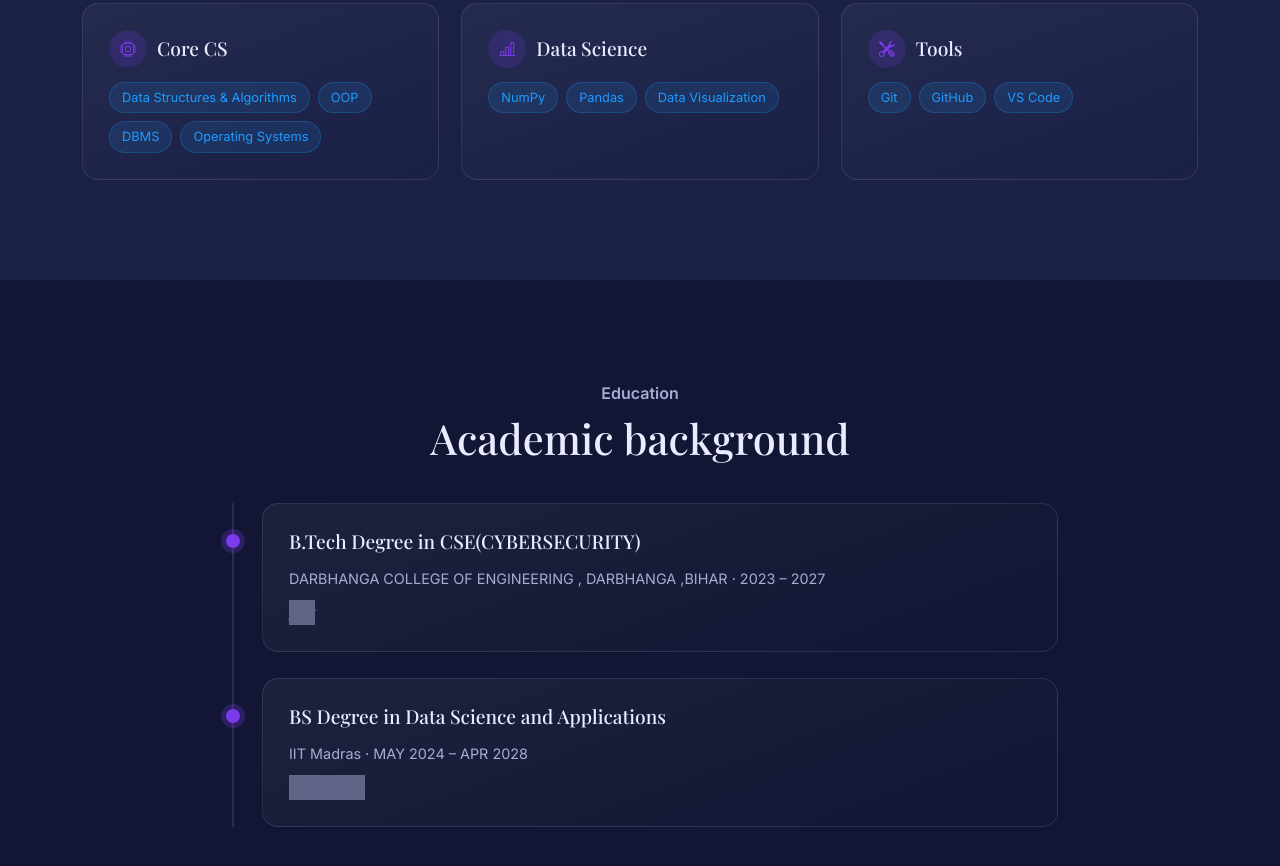
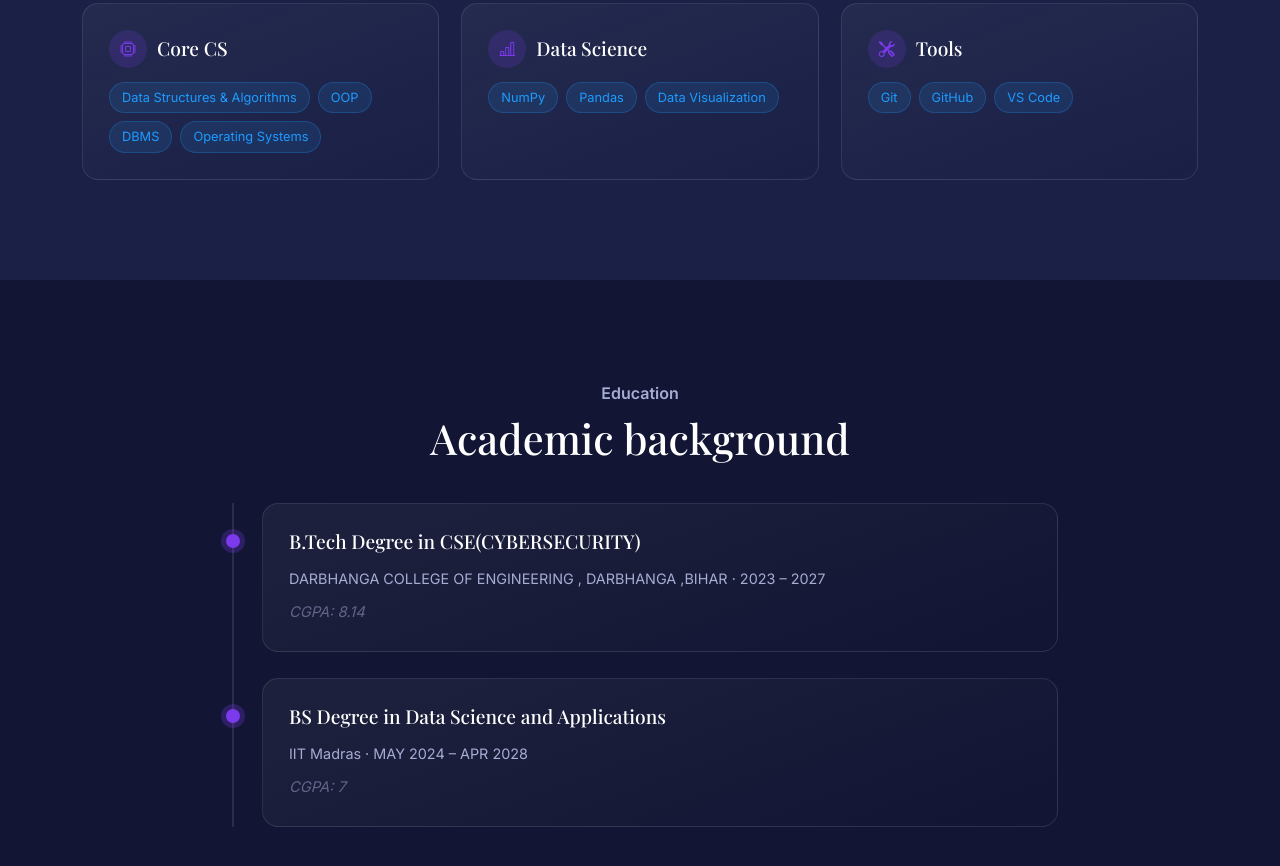
Before and after one commit to 24f2003258/RAJAN-PORTFOLIO, a plain HTML site: page index.html in a window 1280 px wide. Shown: the part 1928-2794 px from the top of the page. Drawn offline with nearby package versions, Linux system fonts and the light colour scheme.

Commit message:
PORTFOLIO CHANGES

```diff
--- a/index.html
+++ b/index.html
@@ -81,7 +81,7 @@
   <div class="container narrow">
     <p class="kicker">About</p>
     <h2>Curious about code, data and building things that work</h2>
-    <p>I'm pursuing a B.Tech degree alongside the IIT Madras BS in Data Science and Applications. This mix of engineering and data science gives me a solid base in programming, databases and statistical thinking.</p>
+    <p>I'm pursuing a B.Tech degree alongside the IIT Madras BS in Data Science and Appli. This mix of engineering and data science gives me a solid base in programming, databases and statistical thinking.</p>
     <p>My interests are Python programming, web development, artificial intelligence and machine learning. I like projects with real users and real workflows, such as role-based portals where admins, staff and students each get their own dashboard.</p>
     <p>My goal is to grow into a software developer who writes clean, maintainable code and uses data to make better products. I'm looking for internships where I can learn from a team and contribute from day one.</p>
   </div>
--- a/js/script.js
+++ b/js/script.js
@@ -5,8 +5,8 @@ const CONFIG = {
   shortName: "MY PORTFOLIO PAGE : RAJAN",
   email: "rajandeviitm6204@gmail.com",               // TODO: add your email
   github: "https://github.com/your-username",    // TODO: add GitHub URL
-  linkedin: "www.linkedin.com/in/rajan-dev-singh-051071288", // TODO: add LinkedIn URL
-  cgpa: "8.10",
+  linkedin: "https://https://www.linkedin.com/in/rajandevsingh6204", // TODO: add LinkedIn URL
+  //cgpa: "7",
   typed: ["Python Programming","Web Development","Data Science","Artificial Intelligence","Machine Learning","Software Development"]
 };
 
@@ -22,8 +22,8 @@ const SKILLS = [
 
 /* ---------- Education: fill in the placeholders ---------- */
 const EDUCATION = [
-  {degree:"B.Tech Degree in CSE(CYBERSECURITY)",school:"DARBHANGA COLLEGE OF ENGINEERING , DARBHANGA ,BIHAR",period:"2023 – 2027",note:"jsjjs"},
-  {degree:"BS Degree in Data Science and Applications",school:"IIT Madras",period:"MAY 2024 – APR 2028",note:"CGPA: 8.10"}
+  {degree:"B.Tech Degree in CSE(CYBERSECURITY)",school:"DARBHANGA COLLEGE OF ENGINEERING , DARBHANGA ,BIHAR",period:"2023 – 2027",note:"CGPA: 8.14"},
+  {degree:"BS Degree in Data Science and Applications",school:"IIT Madras",period:"MAY 2024 – APR 2028",note:"CGPA: 7"}
 ];
 
 /* ---------- Projects: copy a block to add more ---------- */
@@ -40,13 +40,17 @@ const PROJECTS = [
 ];
 
 /* ---------- Experience: replace placeholders with real entries ---------- */
+/* ---------- Experience: paste over the EXPERIENCE array in js/script.js ---------- */
 const EXPERIENCE = [
-  {title:"Internships",icon:"bi-briefcase",text:"[Add internship role, company and dates]"},
-  {title:"Certifications",icon:"bi-patch-check",text:""},
+  {title:"Internships",icon:"bi-briefcase",
+   text:"1) Cyber Security and Ethical Hacking (project-based), Coincent in association with Threat-Prism, 01 Nov 2025 – 31 Dec 2025. [Add what you worked on and your completion status]"},
+  {title:"Certifications",icon:"bi-patch-check",
+   text:["1) The Joy of Computing using Python, NPTEL Elite, 88% (Jul–Oct 2026)., 2) Programming, Data Structures and Algorithms using Python, NPTEL Elite, 75% (Jan–Mar 2026) ·3) Advanced C++, Spoken Tutorial IIT Bombay, 100% (Mar 2025) · Linux, Spoken Tutorial IIT Bombay, 67.78% (Oct 2024) · C, Spoken Tutorial IIT Bombay, 52.50% (Feb 2024)"]},
   {title:"Technical Achievements",icon:"bi-trophy",text:"[Add hackathons, contests or rankings]"},
   {title:"Workshops",icon:"bi-people",text:"[Add workshops attended or conducted]"},
-  {title:"Academic Accomplishments",icon:"bi-mortarboard",text:"[Add scholarships, honours or awards]"}
+  {title:"Academic Accomplishments",icon:"bi-mortarboard",text:"1) The Joy of Computing using Python, NPTEL Elite, 88% (Jul–Oct 2026)., 2) Programming, Data Structures and Algorithms using Python, NPTEL Elite, 75% (Jan–Mar 2026) ·3) Advanced C++, Spoken Tutorial IIT Bombay, 100% (Mar 2025) · Linux, Spoken Tutorial IIT Bombay, 67.78% (Oct 2024) · C, Spoken Tutorial IIT Bombay, 52.50% (Feb 2024)"}
 ];
+
 
 /* ========================== RENDERING ========================== */
 const $ = (s, r = document) => r.querySelector(s);
--- a/style.css
+++ b/style.css
@@ -1,12 +1,12 @@
 /* ===== THEME TOKENS (edit colours here) ===== */
 :root{
   --bg:#121634; --bg-alt:#1a2046; --card:rgba(255,255,255,.05); --border:rgba(255,255,255,.1);
-  --text:#e9ebff; --muted:#a6acd3; --purple:#7c3aed; --blue:#1e9bff;
+  --text:white; --muted:#a6acd3; --purple:#7c3aed; --blue:#1e9bff;
   --hero:linear-gradient(135deg,#1b1f4d 0%,#141a3f 55%,#0f2a52 100%);
   --head:'Playfair Display',Georgia,serif; --body:'Inter',system-ui,sans-serif;
 }
 :root[data-theme="light"]{
-  --bg:#f3f5ff; --bg-alt:#e8ecff; --card:rgba(255,255,255,.7); --border:rgba(30,37,71,.12);
+  --bg:white; --bg-alt:#e8ecff; --card:rgba(255,255,255,.7); --border:rgba(30,37,71,.12);
   --text:#1d2547; --muted:#5b6385;
   --hero:linear-gradient(135deg,#e6e3ff 0%,#dbe6ff 60%,#c9e6ff 100%);
 }
@@ -64,26 +64,28 @@ a{color:inherit;text-decoration:none}
 @keyframes scroll{to{transform:translateX(-50%)}}
 
 /* ===== SECTIONS & CARDS ===== */
-.section{padding:100px 0}.alt{background:var(--bg-alt)}
+.section{padding:100px 0}.alt{background:var(--bg-alt);}
 .kicker{color:var(--purple);font-weight:600;margin:0}
 .section h2{font-size:clamp(1.8rem,3.5vw,2.6rem);margin:6px 0 40px}
 .section p{color:var(--muted)}
 .grid{display:grid;gap:22px}
 .skills-grid{grid-template-columns:repeat(auto-fit,minmax(280px,1fr))}
 .projects-grid{grid-template-columns:repeat(auto-fit,minmax(300px,1fr))}
-.exp-grid{grid-template-columns:repeat(auto-fit,minmax(250px,1fr))}
-.card-x{padding:26px;border-radius:16px;background:linear-gradient(160deg,var(--card),transparent);border:1px solid var(--border);transition:transform .3s,border-color .3s,box-shadow .3s;position:relative;overflow:hidden}
-.card-x:hover{transform:translateY(-6px);border-color:var(--purple);box-shadow:0 18px 40px rgba(124,58,237,.18)}
-.card-x h3{font-size:1.2rem;margin:0 0 14px;display:flex;align-items:center;gap:10px}
+.exp-grid{grid-template-columns:repeat(auto-fit,minmax(250px,1fr));}
+.card-x{padding:26px;border-radius:16px;background:linear-gradient(160deg,var(--card),transparent);border:1px solid var(--border);transition:transform .3s,border-color .3s,box-shadow .3s;position:relative;overflow:hidden;}
+.card-x:hover{transform:translateY(-6px);border-color:var(--purple);box-shadow:0 18px 40px rgba(124,58,237,.18);}
+.card-x h3{font-size:1.2rem;margin:0 0 14px;display:flex;align-items:center;gap:10px;}
 .card-x h3 i{width:38px;height:38px;border-radius:50%;display:grid;place-items:center;background:rgba(124,58,237,.18);color:var(--purple);font-size:1rem}
-.tags{display:flex;flex-wrap:wrap;gap:8px;padding:0;margin:0;list-style:none}
-.tags li{font-size:.8rem;padding:4px 12px;border-radius:20px;background:rgba(30,155,255,.12);color:var(--blue);border:1px solid rgba(30,155,255,.25)}
+.tags{display:flex;flex-wrap:wrap;gap:8px;padding:0;margin:0;list-style:none;}
+.tags li{font-size:.8rem;padding:4px 12px;border-radius:20px;background:rgba(30,155,255,.12);color:var(--blue);border:1px solid rgba(30,155,255,.25);}
 
 /* Education timeline */
 .timeline{border-left:2px solid var(--border);margin-left:10px;display:grid;gap:26px}
 .timeline .card-x{margin-left:28px;overflow:visible}
 .timeline .card-x::before{content:"";position:absolute;left:-37px;top:30px;width:14px;height:14px;border-radius:50%;background:var(--purple);box-shadow:0 0 0 5px rgba(124,58,237,.25)}
 .meta{color:var(--muted);font-size:.9rem;margin:0 0 6px}
+
+
 
 /* Projects */
 .project{padding:0}
@@ -95,10 +97,10 @@ a{color:inherit;text-decoration:none}
 .project ul.pts{color:var(--muted);padding-left:18px;font-size:.92rem}
 .links{display:flex;gap:10px;margin-top:18px}.links a{font-size:.85rem;padding:.45rem 1rem}
 
-.placeholder{color:var(--muted);font-style:italic;font-size:.92rem;margin:0}
+.placeholder{color:red;font-style:italic;font-size:.92rem;margin:0;background-color: #0d010100;}
 
 /* Contact */
-.contact-grid{display:grid;grid-template-columns:1fr 1.4fr;gap:32px}
+.contact-grid{display:grid;grid-template-columns:1fr 1.4fr;gap:32px;}
 .contact-info a{display:flex;align-items:center;gap:12px;margin:14px 0;color:var(--text)}
 .contact-info a i{color:var(--blue);font-size:1.2rem}
 .contact-info a:hover{color:var(--blue)}
```
